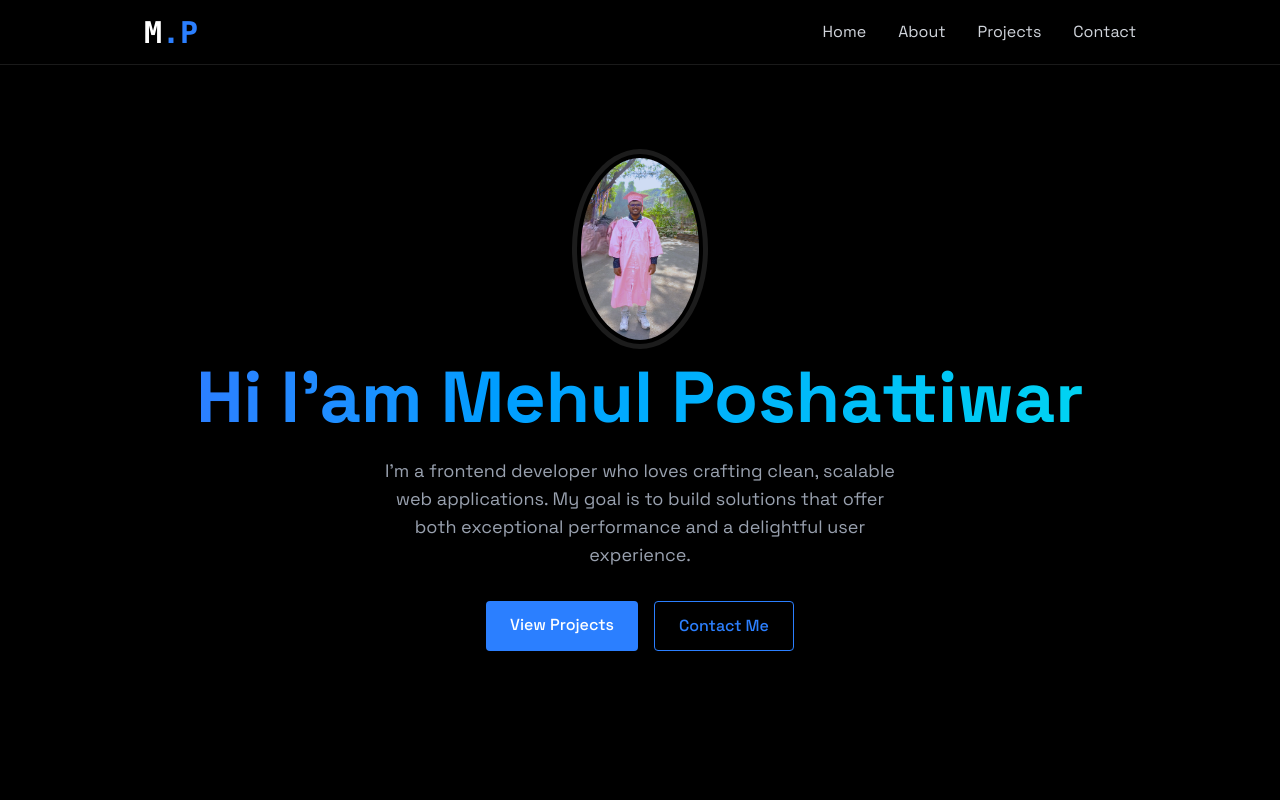
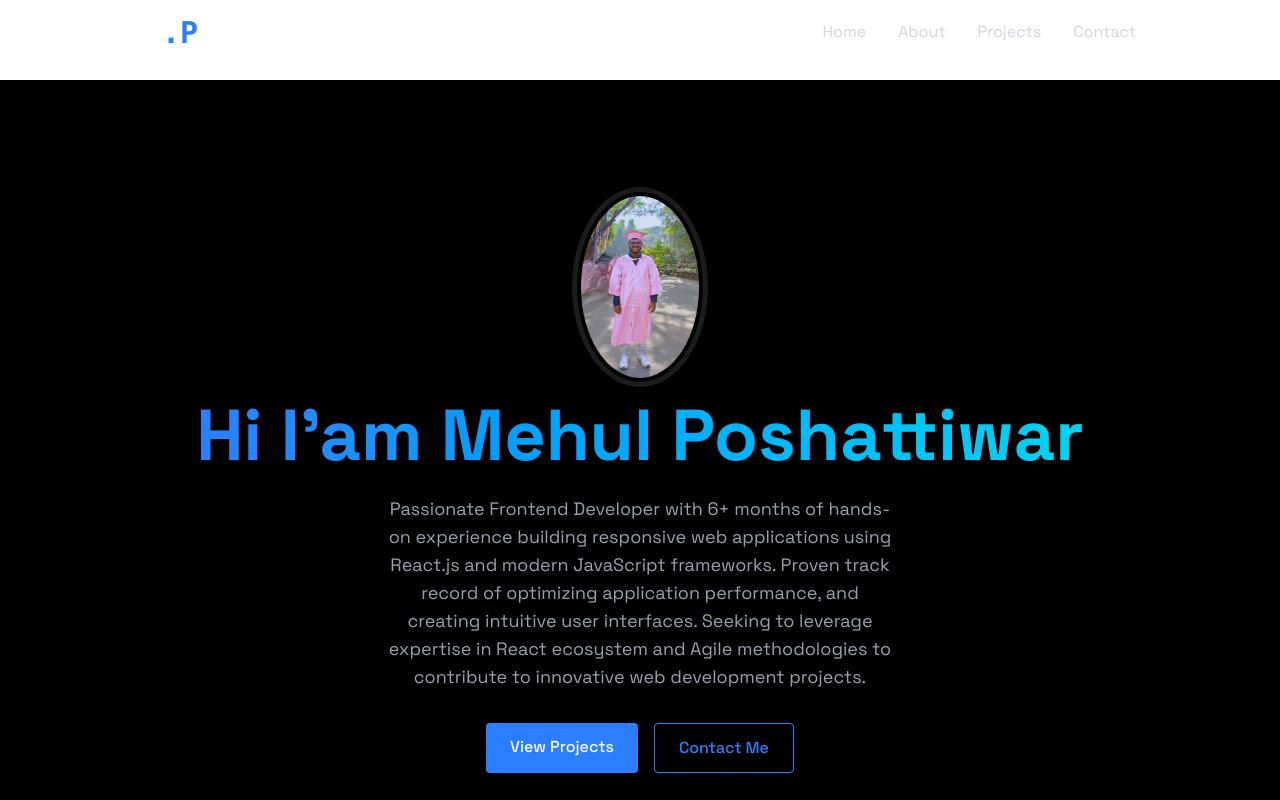
Before and after one commit to Mehulposh/My-Portfolio, a React (Vite) app: page / in a window 1280 px wide. Shown: the top 800 px of the page. Built offline with nearby package versions, Linux system fonts and the light colour scheme.

Commit message:
changes in home

```diff
--- a/src/components/Footer.jsx
+++ b/src/components/Footer.jsx
@@ -1,6 +1,6 @@
 export default function Footer() {
     return (
-        <footer className="border border-t-gray-600">
+        <footer className="w-screen border border-t-gray-600">
             <h5 className="text-center font-small text-gray-400 py-3">
                 @2025 All Copyrights for this site are reserved
             </h5>
--- a/src/components/sections/Home.jsx
+++ b/src/components/sections/Home.jsx
@@ -2,7 +2,7 @@
     return (
         <section
             id="home"
-            className="min-h-screen flex items-center justify-center relative"
+            className="min-h-screen sm:mt-20 flex items-center justify-center relative"
         >
             <div className="text-center z-10 px-4">
                 <div className="flex justify-center mb-3  ">
@@ -16,9 +16,12 @@
                 </h1>
 
                 <p className="text-gray-400 text-lg mb-8 max-w-lg mx-auto">
-                    I’m a frontend developer who loves crafting clean, scalable web
-                    applications. My goal is to build solutions that offer both
-                    exceptional performance and a delightful user experience.
+                    Passionate Frontend Developer with 6+ months of hands-on experience
+                    building responsive web applications using React.js and modern JavaScript
+                    frameworks. Proven track record of optimizing application performance,
+                    and creating intuitive user interfaces. Seeking to leverage expertise in
+                    React ecosystem and Agile methodologies to contribute to innovative web
+                    development projects.
                 </p>
 
                 <div className='flex justify-center space-x-4 '>
```
